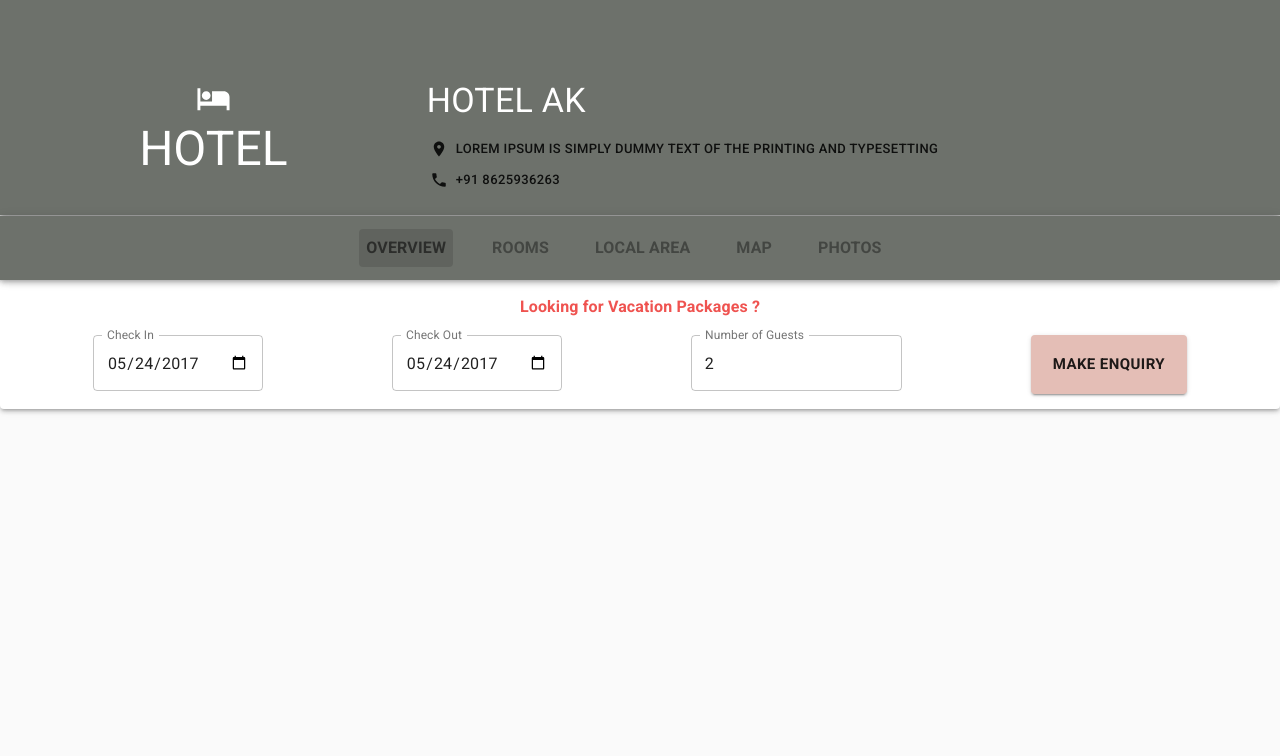
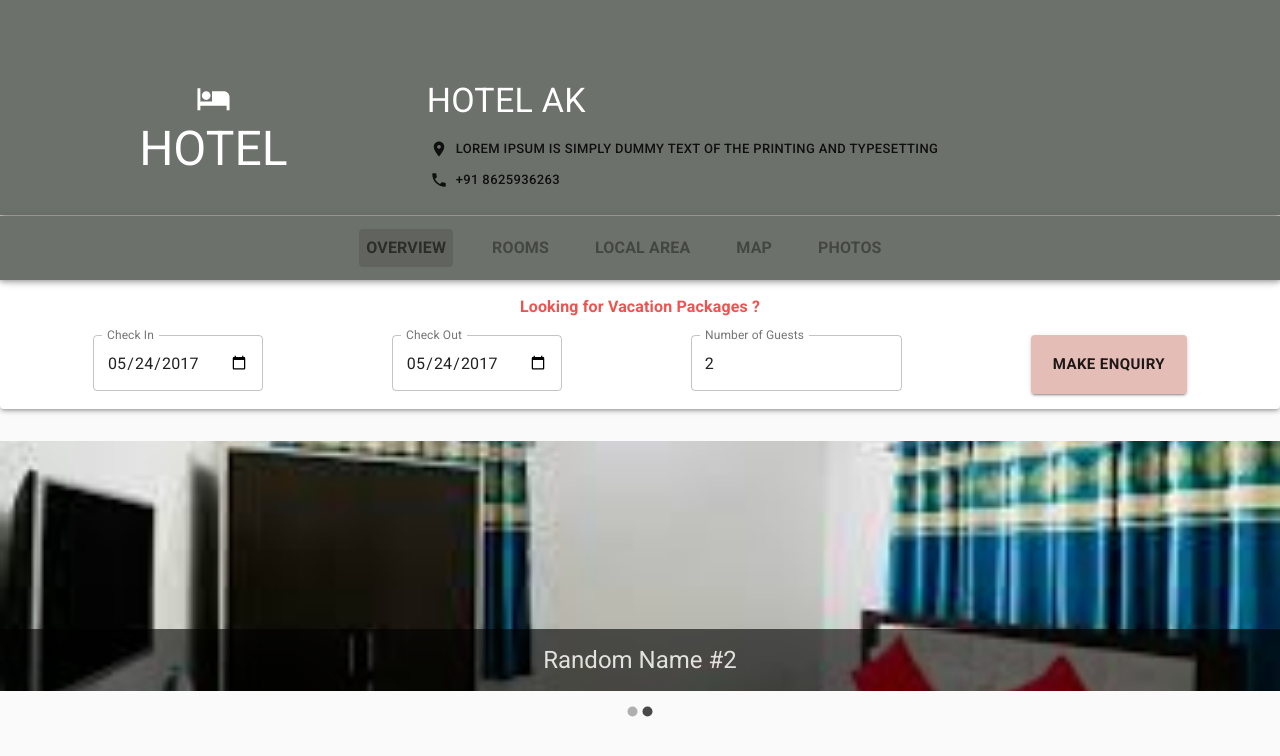
Before and after one commit to akshay-zagade/hotel-management, a React (Create React App) app: page / in a window 1280 px wide. Shown: the top 756 px of the page. Built offline with nearby package versions, Linux system fonts and the light colour scheme.

Commit message:
Added carousel on overview page

```diff
--- a/src/App.js
+++ b/src/App.js
@@ -22,7 +22,6 @@ function App() {
         <CssBaseline />
         <div className="App">
           <AppRouter/>
-          {/* <EnquiryForm /> */}
         </div>
       </ThemeProvider>
     </React.Fragment>
--- a/src/components/Overview.js
+++ b/src/components/Overview.js
@@ -1,10 +1,12 @@
 import React from 'react'
 import EnquiryForm from "./EnquiryForm";
+import OverviewPageCarousel from './OverviewPageCarousel'
 
 function Overview() {
     return (
         <div>
             <EnquiryForm />
+            <OverviewPageCarousel />
         </div>
     )
 }
--- /dev/null
+++ b/src/components/OverviewPageCarousel.js
@@ -0,0 +1,39 @@
+import React from "react";
+import RoomTwo from "../resources/static/images/roomone.jfif";
+import RoomOne from "../resources/static/images/roomtwo.jfif";
+import { makeStyles } from "@material-ui/core";
+import Carousel from "react-material-ui-carousel";
+import CarouselItem from "./CarouselItem";
+
+const useStyles = makeStyles((theme) => ({
+  root: {
+    width: "100%",
+    marginTop: theme.spacing(4),
+    marginBottom: theme.spacing(4),
+  }
+}));
+
+function OverviewPageCarousel() {
+  const classes = useStyles();
+  var items = [
+    {
+      title: "Random Name #1",
+      image: RoomOne,
+    },
+    {
+      title: "Random Name #2",
+      image: RoomTwo,
+    }
+  ];
+  return (
+    <div className={classes.root}>
+      <Carousel animation="slide" transition="100ms">
+        {items.map((item, i) => (
+          <CarouselItem key={i} {...item} />
+        ))}
+      </Carousel>
+    </div>
+  );
+}
+
+export default OverviewPageCarousel;
```
